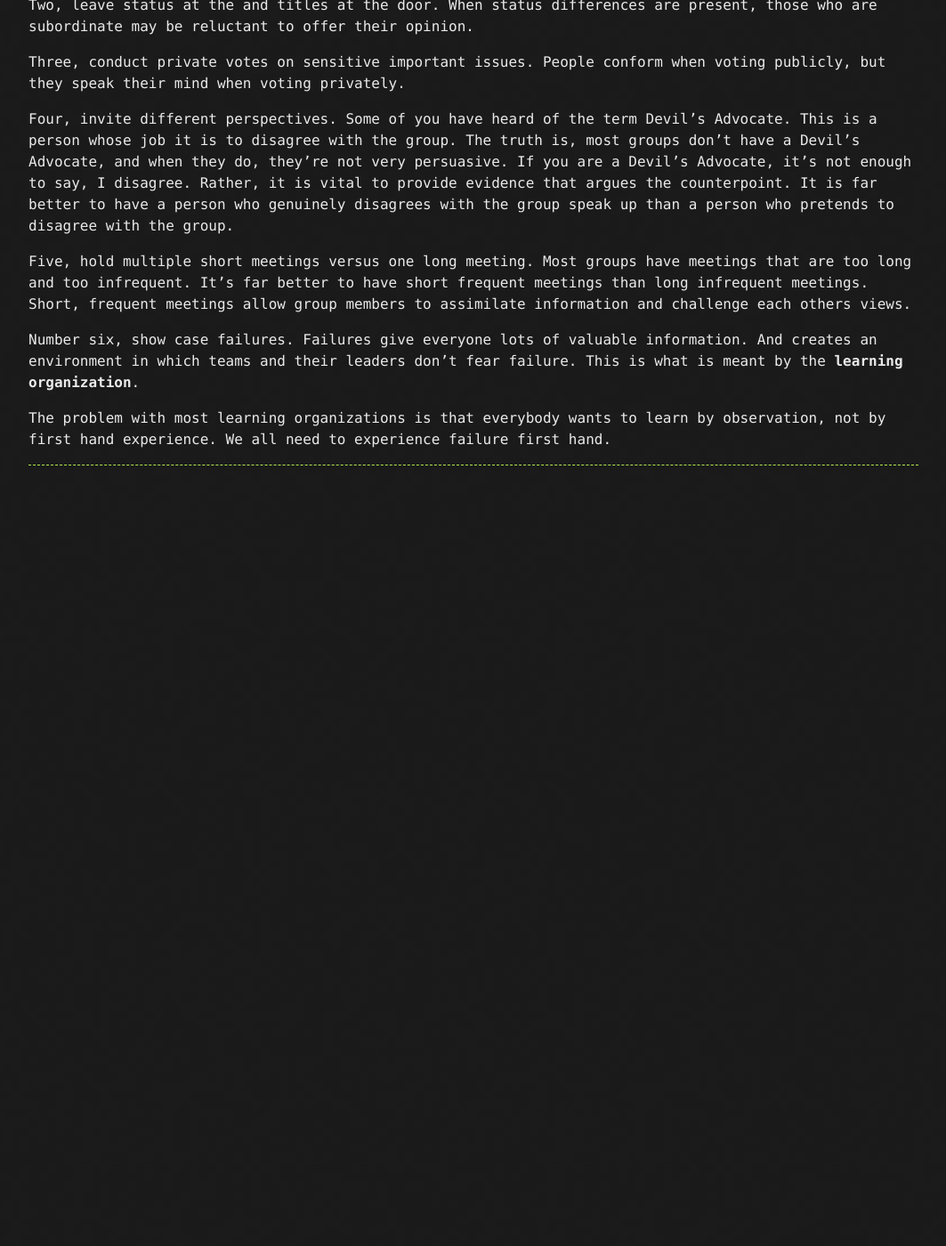
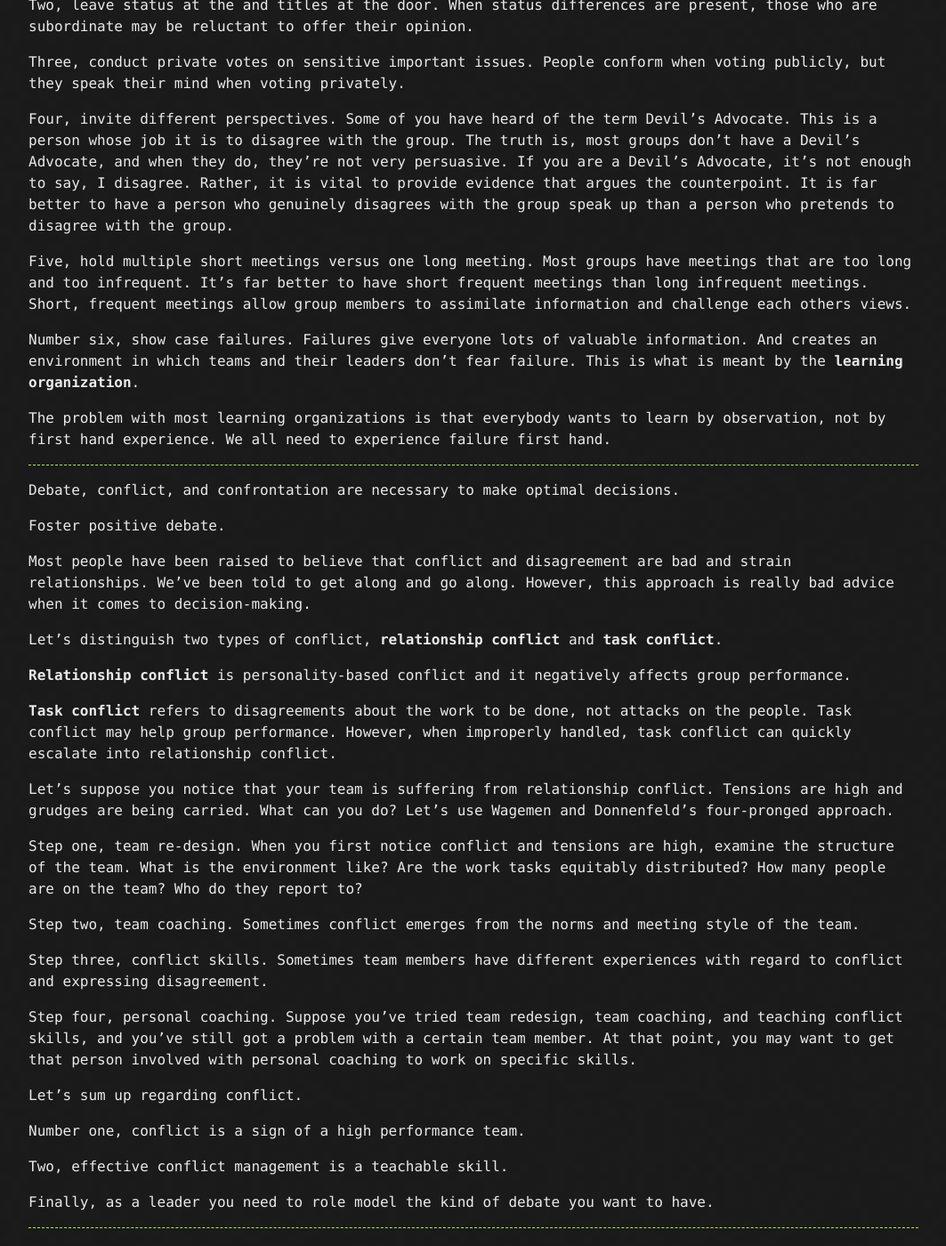
Before and after one commit to goodHunter27/serhatgiydiren.github.io, a Jekyll site: the page built from _posts/2020-01-10-high-performance-collaboration-leadership-teamwork-negotiation.md, in a window 1280 px wide and 1400 px high, scrolled down 13057 px. Shown: the whole window at 89% size, without its empty margins (108-1171 px from the left). Built offline with Jekyll 4.4.1, drawn with Linux system fonts in a browser that asks for light colours; before the commit the page ends 13600 px from its top, so only the background shows below that.

Commit message:
Update 2020-01-10-high-performance-collaboration-leadership-teamwork-negotiation.md

```diff
--- a/_posts/2020-01-10-high-performance-collaboration-leadership-teamwork-negotiation.md
+++ b/_posts/2020-01-10-high-performance-collaboration-leadership-teamwork-negotiation.md
@@ -386,3 +386,35 @@ Number six, show case failures. Failures give everyone lots of valuable informat
 The problem with most learning organizations is that everybody wants to learn by observation, not by first hand experience. We all need to experience failure first hand.
 
 ------------------------------
+
+Debate, conflict, and confrontation are necessary to make optimal decisions.
+
+Foster positive debate.
+
+Most people have been raised to believe that conflict and disagreement are bad and strain relationships. We've been told to get along and go along. However, this approach is really bad advice when it comes to decision-making.
+
+Let's distinguish two types of conflict, **relationship conflict** and **task conflict**.
+
+**Relationship conflict** is personality-based conflict and it negatively affects group performance.
+
+**Task conflict** refers to disagreements about the work to be done, not attacks on the people. Task conflict may help group performance. However, when improperly handled, task conflict can quickly escalate into relationship conflict.
+
+Let's suppose you notice that your team is suffering from relationship conflict. Tensions are high and grudges are being carried. What can you do? Let's use Wagemen and Donnenfeld's four-pronged approach.
+
+Step one, team re-design. When you first notice conflict and tensions are high, examine the structure of the team. What is the environment like? Are the work tasks equitably distributed? How many people are on the team? Who do they report to?
+
+Step two, team coaching. Sometimes conflict emerges from the norms and meeting style of the team.
+
+Step three, conflict skills. Sometimes team members have different experiences with regard to conflict and expressing disagreement.
+
+Step four, personal coaching. Suppose you've tried team redesign, team coaching, and teaching conflict skills, and you've still got a problem with a certain team member. At that point, you may want to get that person involved with personal coaching to work on specific skills.
+
+Let's sum up regarding conflict.
+
+Number one, conflict is a sign of a high performance team.
+
+Two, effective conflict management is a teachable skill.
+
+Finally, as a leader you need to role model the kind of debate you want to have.
+
+------------------------------
```
